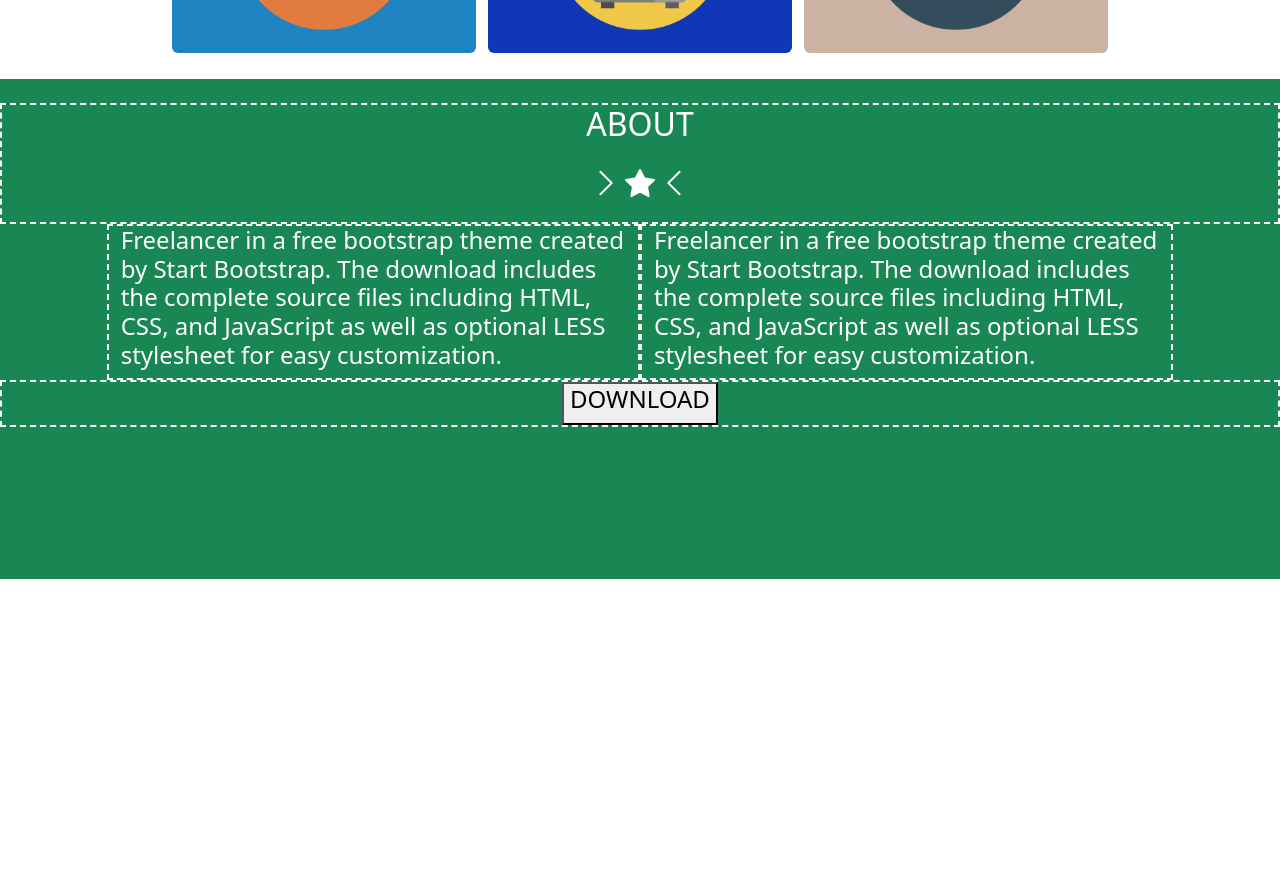
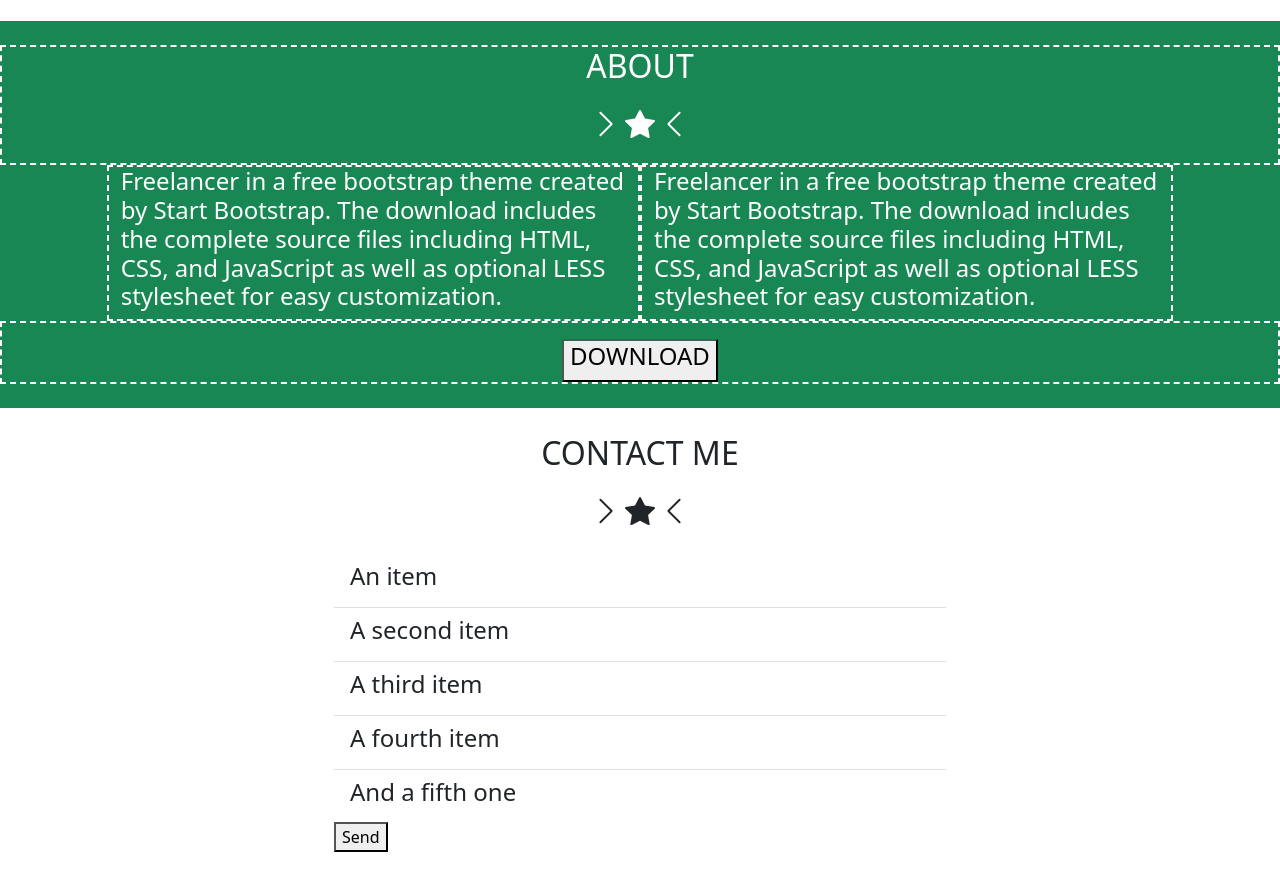
Before and after one commit to Ali-Chouchene/html-css-bootstrap-freelancer, a plain HTML site: page index.html in a window 1280 px wide. Shown: the part 1136-2014 px from the top of the page. Before the commit the page ends 1715 px from the top, so only its background shows below. Drawn offline with nearby package versions, Linux system fonts and the light colour scheme.

Commit message:
vontact me section done

```diff
--- a/css/style.css
+++ b/css/style.css
@@ -13,9 +13,9 @@ header {
     border: 2px dashed white;
 }
 
-section {
+/* section {
     min-height: 500px;
-}
+} */
 
 img {
     width: 200px;
--- a/index.html
+++ b/index.html
@@ -131,12 +131,57 @@
                 </div>
             </div>
             <div class="row text-center">
-                <div class="col">
+                <div class="col pt-3">
                     <button>
                         <h4>DOWNLOAD</h4>
                     </button>
                 </div>
             </div>
+        </section>
+        <section class="container-fluid text-center py-4">
+            <div class="row">
+                <div class="col">
+                    <h2 class="mb-4">CONTACT ME</h2>
+                    <svg class="mb-4" xmlns="http://www.w3.org/2000/svg" width="30" height="30" fill="currentColor"
+                        class="bi bi-chevron-right" viewBox="0 0 16 16">
+                        <path fill-rule="evenodd"
+                            d="M4.646 1.646a.5.5 0 0 1 .708 0l6 6a.5.5 0 0 1 0 .708l-6 6a.5.5 0 0 1-.708-.708L10.293 8 4.646 2.354a.5.5 0 0 1 0-.708z" />
+                    </svg>
+                    <svg class="mb-4" xmlns="http://www.w3.org/2000/svg" width="30" height="30" fill="currentColor"
+                        class="bi bi-star-fill" viewBox="0 0 16 16">
+                        <path
+                            d="M3.612 15.443c-.386.198-.824-.149-.746-.592l.83-4.73L.173 6.765c-.329-.314-.158-.888.283-.95l4.898-.696L7.538.792c.197-.39.73-.39.927 0l2.184 4.327 4.898.696c.441.062.612.636.282.95l-3.522 3.356.83 4.73c.078.443-.36.79-.746.592L8 13.187l-4.389 2.256z" />
+                    </svg>
+                    <svg class="mb-4" xmlns="http://www.w3.org/2000/svg" width="30" height="30" fill="currentColor"
+                        class="bi bi-chevron-left" viewBox="0 0 16 16">
+                        <path fill-rule="evenodd"
+                            d="M11.354 1.646a.5.5 0 0 1 0 .708L5.707 8l5.647 5.646a.5.5 0 0 1-.708.708l-6-6a.5.5 0 0 1 0-.708l6-6a.5.5 0 0 1 .708 0z" />
+                    </svg>
+                </div>
+            </div>
+            <div class="row justify-content-center text-start">
+                <div class="col-6">
+                    <ul class="list-group list-group-flush">
+                        <li class="list-group-item">
+                            <h4>An item</h4>
+                        </li>
+                        <li class="list-group-item">
+                            <h4>A second item</h4>
+                        </li>
+                        <li class="list-group-item">
+                            <h4>A third item</h4>
+                        </li>
+                        <li class="list-group-item">
+                            <h4>A fourth item</h4>
+                        </li>
+                        <li class="list-group-item">
+                            <h4>And a fifth one</h4>
+                        </li>
+                    </ul>
+                    <button>Send</button>
+                </div>
+            </div>
+
         </section>
 
     </main>
```
